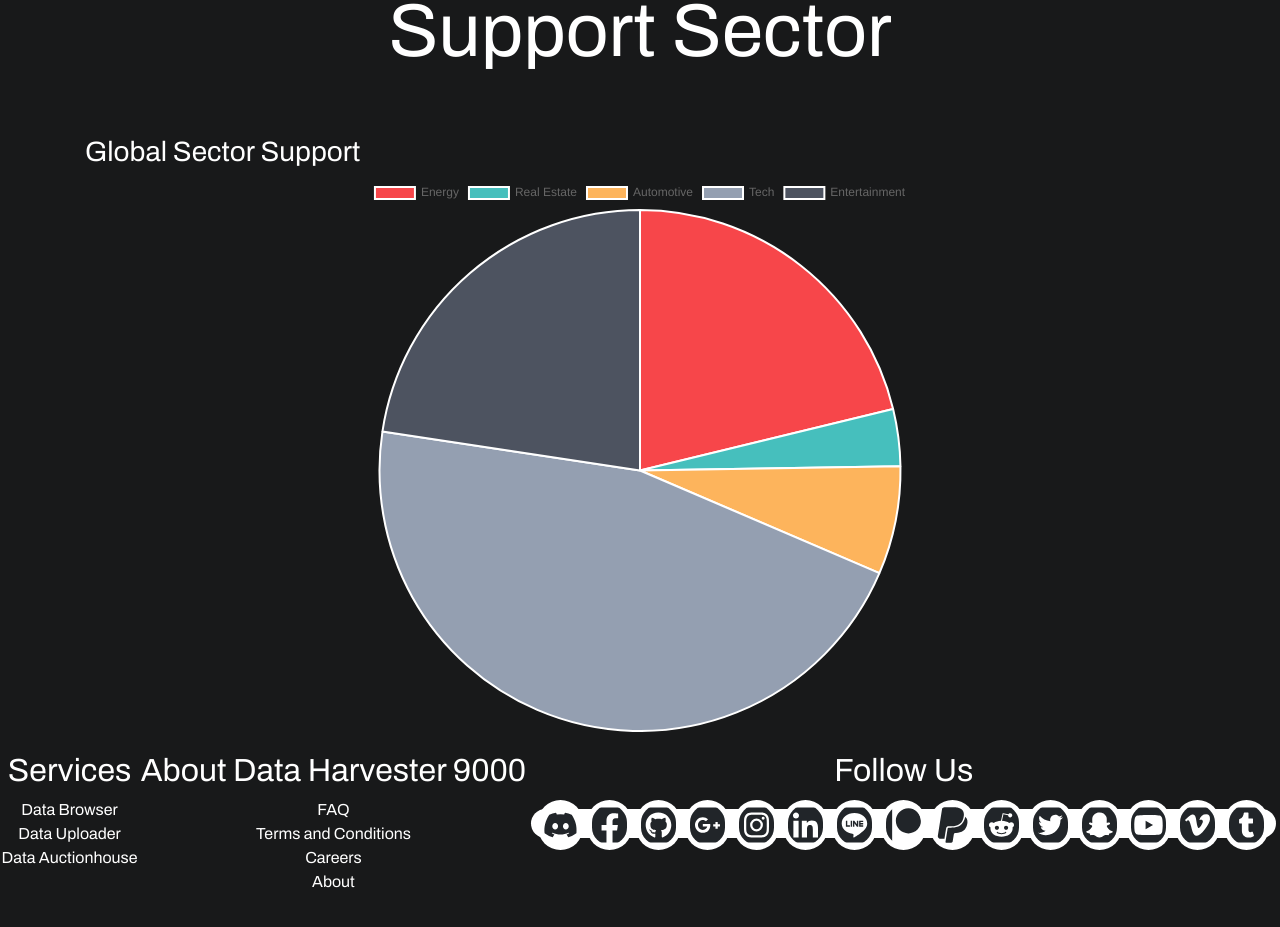
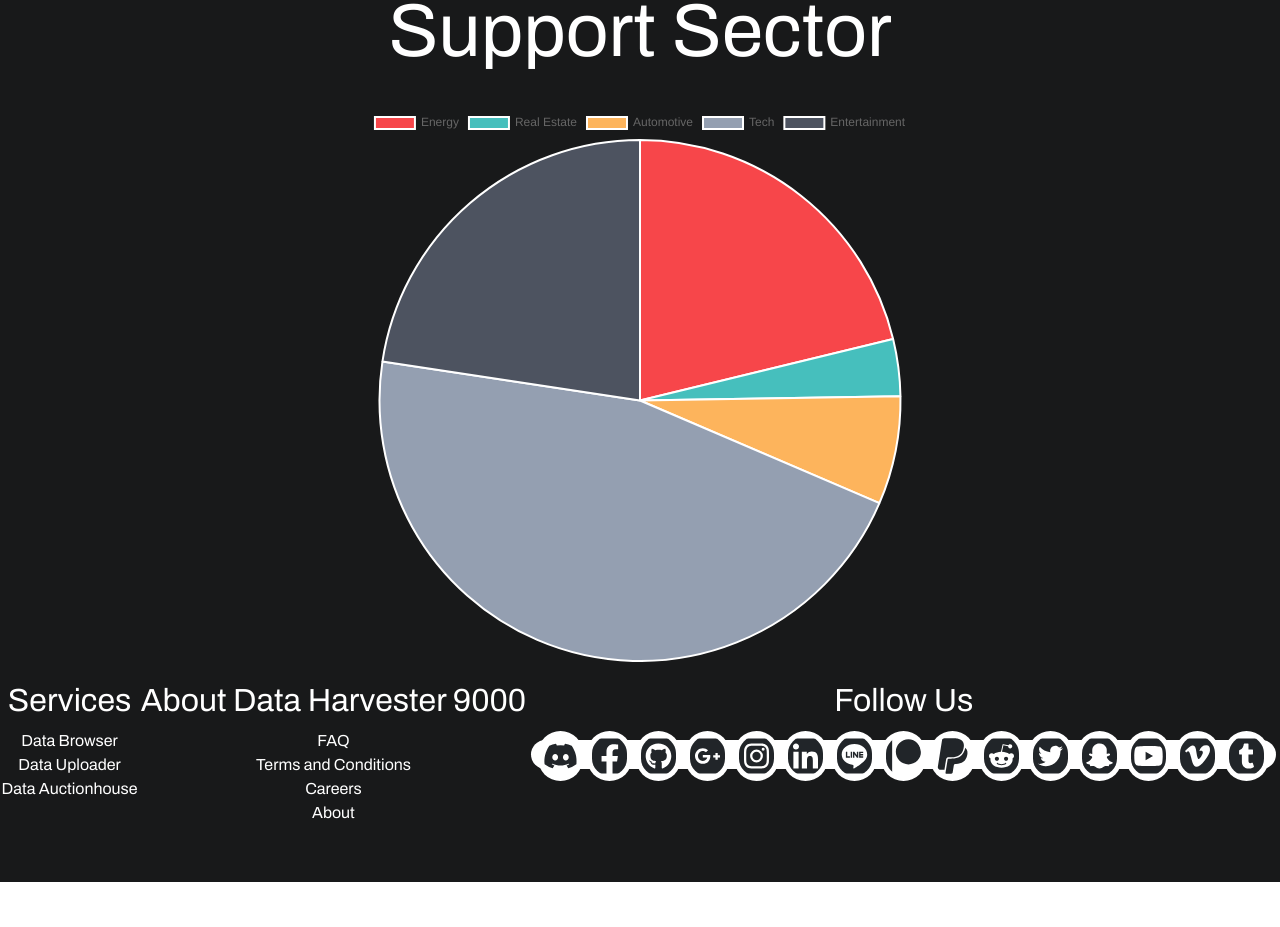
Before and after one commit to osu-cs290-f20/final-project-team-15, a React (Create React App) app in the folder front-end/: page /about in a window 1280 px wide. Shown: the part 2140-3067 px from the top of the page. After the commit the page ends 3022 px from the top, so only its background shows below. Built offline with nearby package versions, Linux system fonts and the light colour scheme.

Commit message:
Finished filtering, that's rad.

```diff
--- a/front-end/src/views/AboutUs.js
+++ b/front-end/src/views/AboutUs.js
@@ -211,7 +211,6 @@ class AboutUs extends React.Component {
                 <header className="about-header">Support Sector</header>
                 <div>
                   <MDBContainer className="data-text">
-                      <h3 className="mt-5">Global Sector Support</h3>
                       <Pie data={this.PieState.dataPie} options={{ responsive: true }}/>
                   </MDBContainer>
                 </div>
```
